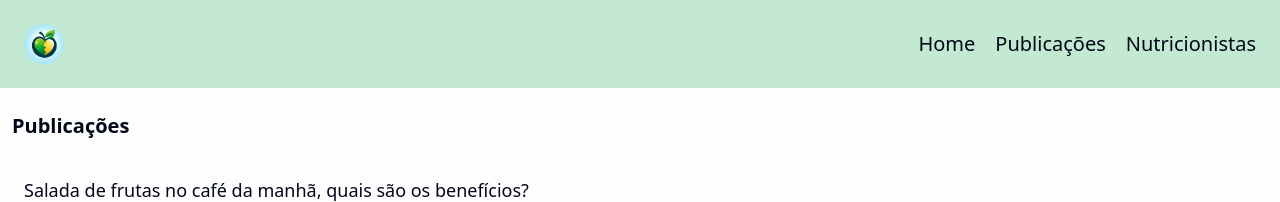
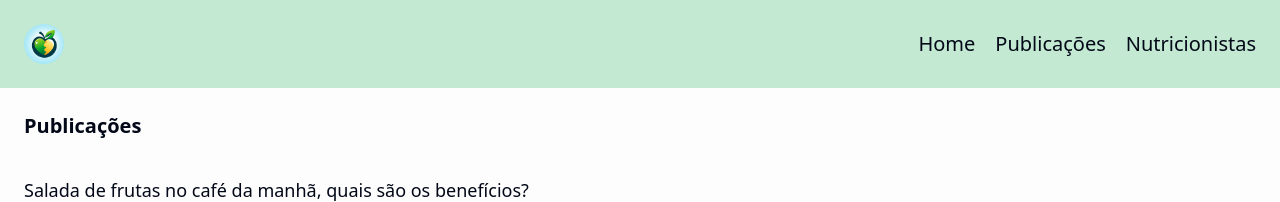
Before and after one commit to wrspada02/jornada-saudavel, a Next.js app: page /post-list in a window 1280 px wide. Shown: the top 202 px of the page. Built offline with nearby package versions, Linux system fonts and the light colour scheme.

Commit message:
style: add padding-left publicaçoes text title

```diff
--- a/src/pages/post-list.tsx
+++ b/src/pages/post-list.tsx
@@ -9,7 +9,7 @@ export default function PostList() {
         <main className="h-screen overflow-hidden">
             <Header />
             <section className="px-3 py-6 bg-[#FDFDFD]">
-                <h1 className="font-bold text-xl mb-6">Publicações</h1>
+                <h1 className="font-bold text-xl mb-6 pl-3">Publicações</h1>
                 <ul className="overflow-auto h-[calc(69dvh)]">
                     <li className="cursor-pointer w-fit">
                         <PostCard />
```
